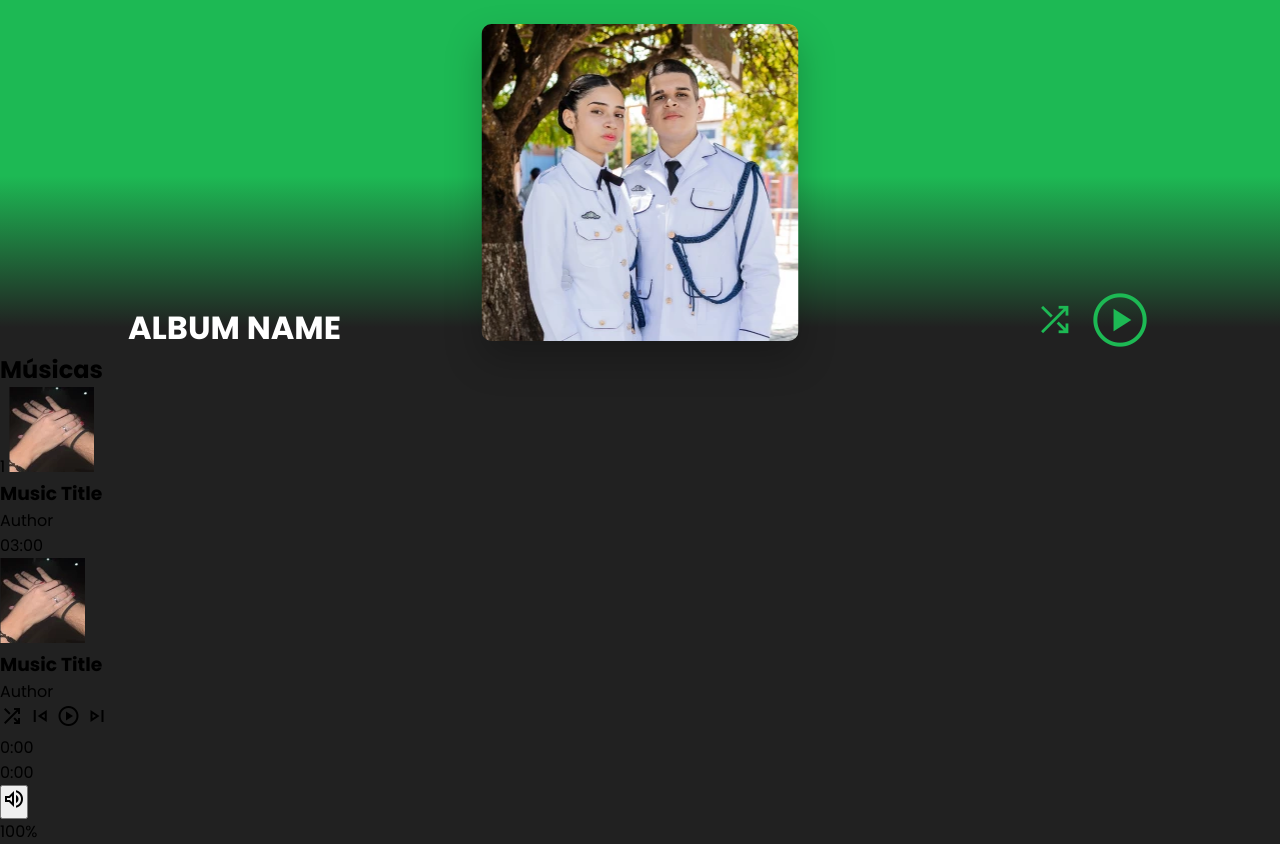
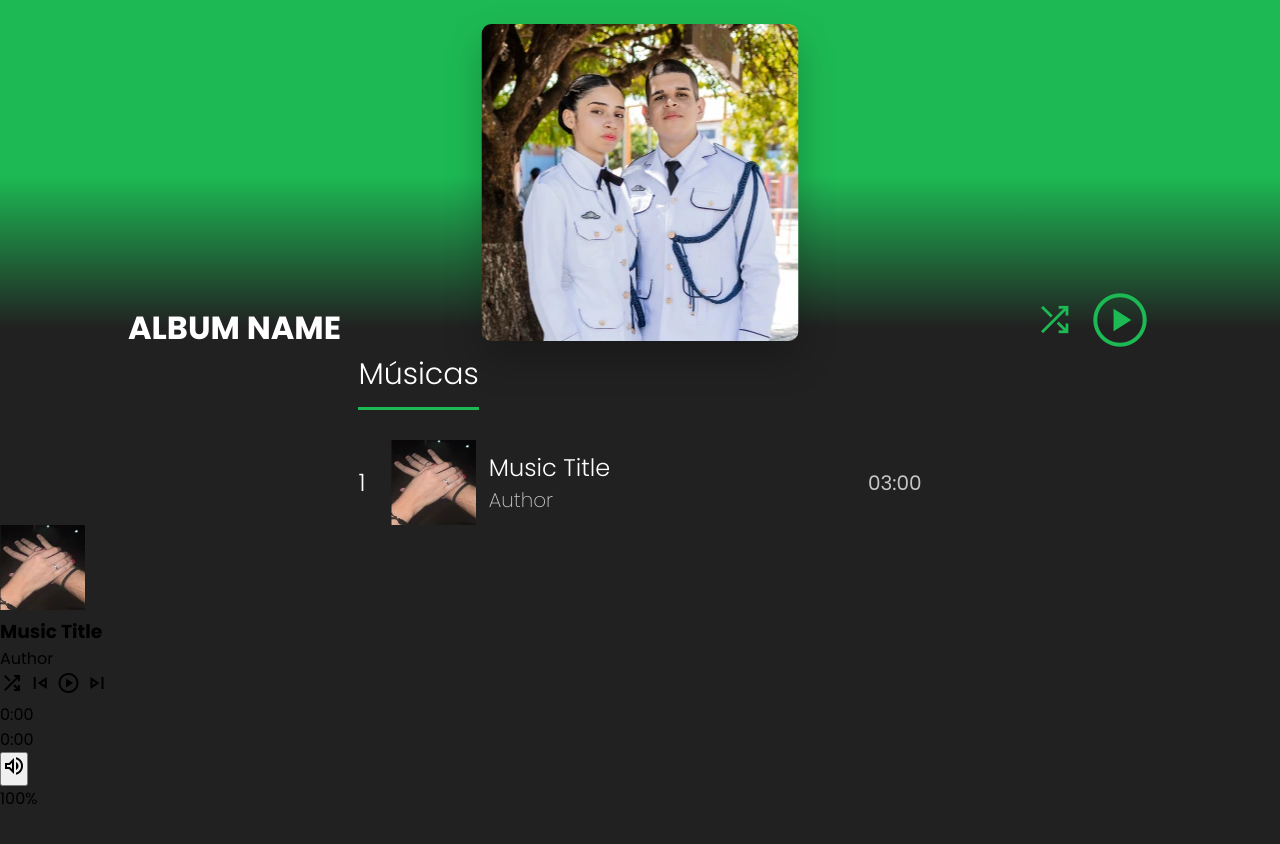
Before and after one commit to GuilhermeFeProg/spotifyNamorados, a plain HTML site: page index.html in a window 1280 px wide. After the commit the page ends 811 px from the top, so only its background shows below. Drawn offline with nearby package versions, Linux system fonts and the light colour scheme.

Commit message:
Estilizando a main

```diff
--- a/index.html
+++ b/index.html
@@ -41,7 +41,7 @@
 
                 <div class="musicList">
                     <ul>
-                        <li>
+                        <li class="music">
                             <span class="musicNumber">1</span>
                             <img src="assets/img/music_1.webp" alt="" />
                             <div class="musicInfo">
--- a/style.css
+++ b/style.css
@@ -5,6 +5,10 @@
     margin: 0;
     box-sizing: border-box;
     font-family: "Poppins";
+}
+
+ul {
+    list-style: none;
 }
 
 body {
@@ -54,10 +58,63 @@ header {
 
         #playHeader {
             font-size: 5vw;
+            cursor: pointer;
         }
 
         #shuffleHeader {
             font-size: 3.2vw;
+            cursor: pointer;
         }
     }
 }
+
+main {
+    color: #fff;
+    margin: 0 28vw;
+
+
+    .titleMusics {
+        margin-bottom: 20px;
+        h2 {
+            padding-bottom: 10px;
+            width: max-content;
+            border-bottom: 3px solid #1DB954;
+            font-weight: 300;
+            font-size: 30px;
+        }
+    }
+
+    .music {
+        width: 100%;
+        display: flex;
+        align-items: center;
+        margin-top: 30px;
+
+        .musicNumber {
+            margin-right: 2vw;
+            font-size: 24px;
+            font-weight: 300;
+        }
+
+        .musicInfo {
+            margin-left: 1vw;
+
+            h3 {
+                font-weight: 300;
+                font-size: 24px;
+            }
+
+            .musicAuthor {
+                color: rgba(255, 255, 255, 0.74);
+                font-weight: 200;
+                font-size: 20px;
+            }
+        }
+
+        .musicTime {
+            margin-left: auto;
+            font-size: 20px;
+            color: rgba(255, 255, 255, 0.74);
+        }
+    }
+}
```
